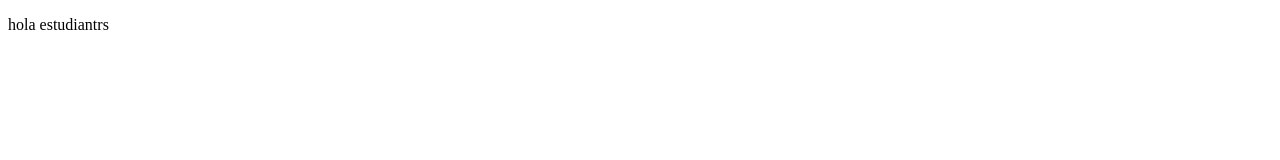
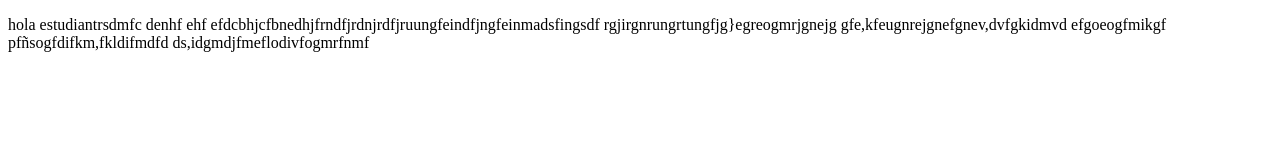
Before and after one commit to n-se-we/proyectoDemoCursoPrework, a plain HTML site: page index.html in a window 1280 px wide. Drawn offline with Linux system fonts and the light colour scheme.

Commit message:
cambios dmfc denhf ehf efdcbhjcfbnedhjfrndfjrdnjrdfjruungfeindfjngfeinmadsfingsdf

```diff
--- a/index.html
+++ b/index.html
@@ -8,7 +8,12 @@
 </head>
 <body>
     <p>
-        hola estudiantrs
+        hola estudiantrsdmfc denhf ehf efdcbhjcfbnedhjfrndfjrdnjrdfjruungfeindfjngfeinmadsfingsdf
+        rgjirgnrungrtungfjg}egreogmrjgnejg
+        gfe,kfeugnrejgnefgnev,dvfgkidmvd
+        efgoeogfmikgf
+        pfñsogfdifkm,fkldifmdfd
+        ds,idgmdjfmeflodivfogmrfnmf
     </p>
 </body>
 </html>
```
